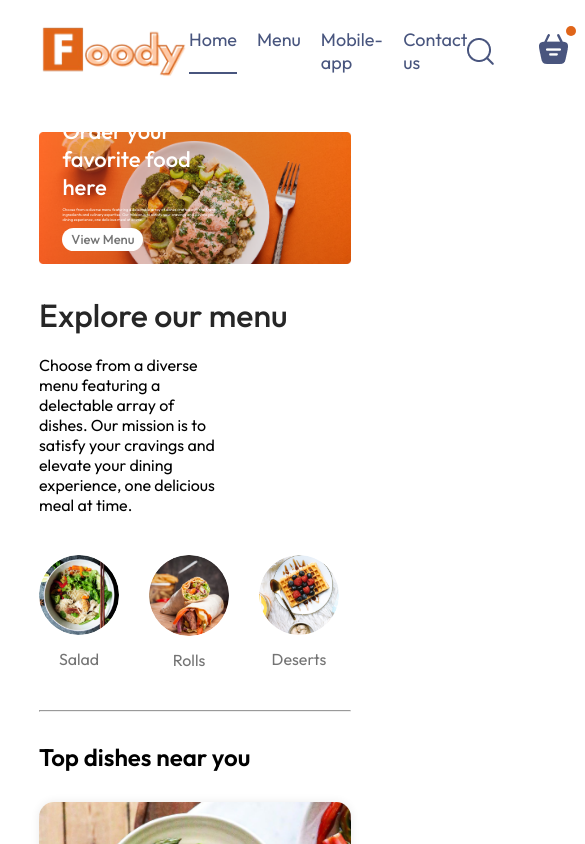
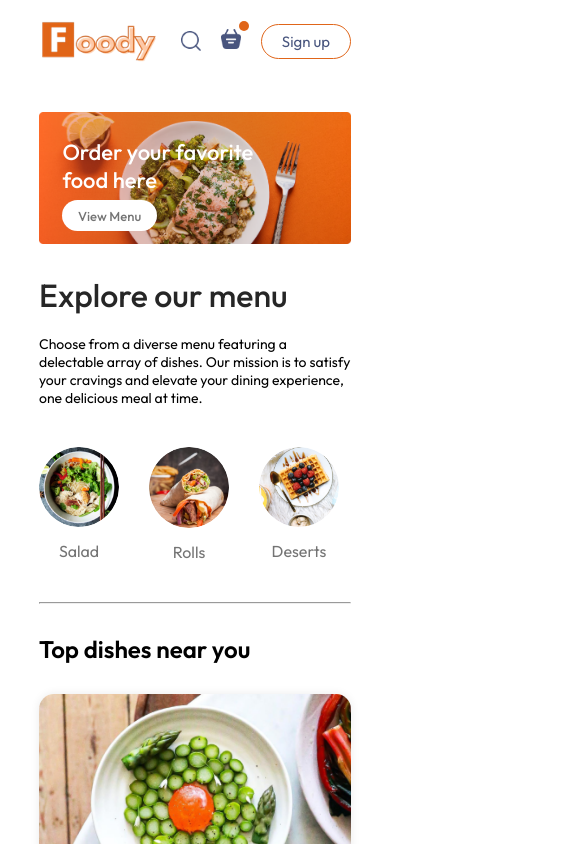
Before and after one commit to fiacrenet/foody, a React (Vite) app in the folder frontend/: page / in a window 390 px wide. Shown: the top 844 px of the page, 585 px wide, since content can reach past the window. Built offline with nearby package versions, Linux system fonts and the light colour scheme.

Commit message:
frontend fully responsive

```diff
--- a/frontend/src/components/FoodDisplay/FoodDisplay.jsx
+++ b/frontend/src/components/FoodDisplay/FoodDisplay.jsx
@@ -22,7 +22,6 @@ const FoodDisplay = ({category}) => {
                   image={item.image}
                   />
                 }
-
             })}
         </div>
     </div>
--- a/frontend/src/components/Navbar/Navbar.jsx
+++ b/frontend/src/components/Navbar/Navbar.jsx
@@ -12,7 +12,7 @@ const Navbar = () => {
       <ul className="navbar-menu">
         <li onClick={()=> setMenu('home')} className={menu==='home'?'active':''}>Home</li>
         <li onClick={()=> setMenu('menu')} className={menu==='menu'?'active':''}>Menu</li>
-        <li onClick={()=> setMenu('mobile-app')} className={menu==='mobile-app'?'active':''}>Mobile-app</li>
+        <li onClick={()=> setMenu('download')} className={menu==='download'?'active':''}>Download</li>
         <li onClick={()=> setMenu('contact-us')} className={menu==='contact-us'?'active':''}>Contact us</li>
       </ul>
       <div className="navbar-right">
--- a/frontend/src/styles/ExploreMenu.css
+++ b/frontend/src/styles/ExploreMenu.css
@@ -54,3 +54,10 @@
     border:4px solid #E06519;
     padding: 2px;
 }
+
+@media(max-width:1050px){
+    .explore-menu-text{
+        max-width: 100%;
+        font-size: 14px;
+    }
+}
--- a/frontend/src/styles/Footer.css
+++ b/frontend/src/styles/Footer.css
@@ -50,3 +50,14 @@
     background-color: grey;
     border: none;
 }
+
+@media(max-width:750px){
+    .footer-content{
+        display: flex;
+        flex-direction: column;
+        gap: 35px;
+    }
+    .footer-copyright{
+        text-align: center;
+    }
+}
--- a/frontend/src/styles/Header.css
+++ b/frontend/src/styles/Header.css
@@ -43,3 +43,25 @@
 .header-contents button:hover{
     background-color: #fff4f2;
 }
+
+@media (max-width:1050px) {
+
+    .header-contents{
+        max-width: 45%;
+    }
+}
+
+@media (max-width:750px) {
+
+    .header-contents{
+        max-width: 65%;
+    }
+
+    .header-contents p{
+        display: none;
+    }
+
+    .header-contents button{
+        padding: 2vw 4vw;
+    }
+}
--- a/frontend/src/styles/Navbar.css
+++ b/frontend/src/styles/Navbar.css
@@ -60,3 +60,62 @@
     top: -8px;
     right: -8px;
 }
+
+@media(max-width:1050px){
+
+    .navbar .logo{
+        width: 140px;
+    }
+
+    .navbar-menu{
+        gap:20px;
+        font-size: 17px;
+    }
+
+    .navbar-right{
+        gap: 30px;
+    }
+
+    .navbar-right img{
+        width: 22px;
+    }
+
+    .navbar-right button {
+        padding: 8px 25px;
+    }
+}
+
+@media(max-width:900px){
+
+    .navbar .logo{
+        width: 120px;
+    }
+
+    .navbar-menu{
+        gap:15px;
+        font-size: 16px;
+    }
+
+    .navbar-right{
+        gap: 20px;
+    }
+
+    .navbar-right img{
+        width: 20px;
+    }
+
+    .navbar-right button {
+        padding: 7px 20px;
+        font-size: 15px;
+    }
+}
+
+@media(max-width:750px){
+
+
+    .navbar-menu{
+        display: none;
+    }
+
+
+}
```
